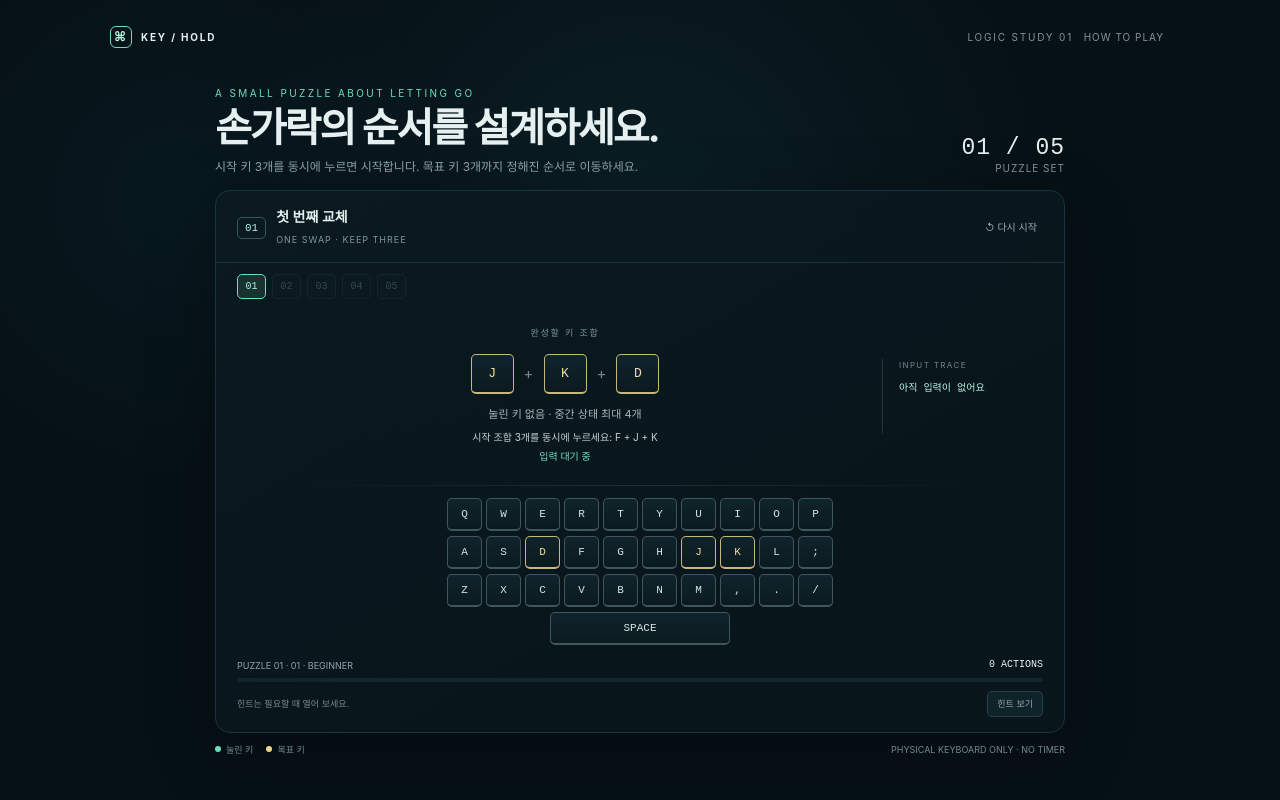
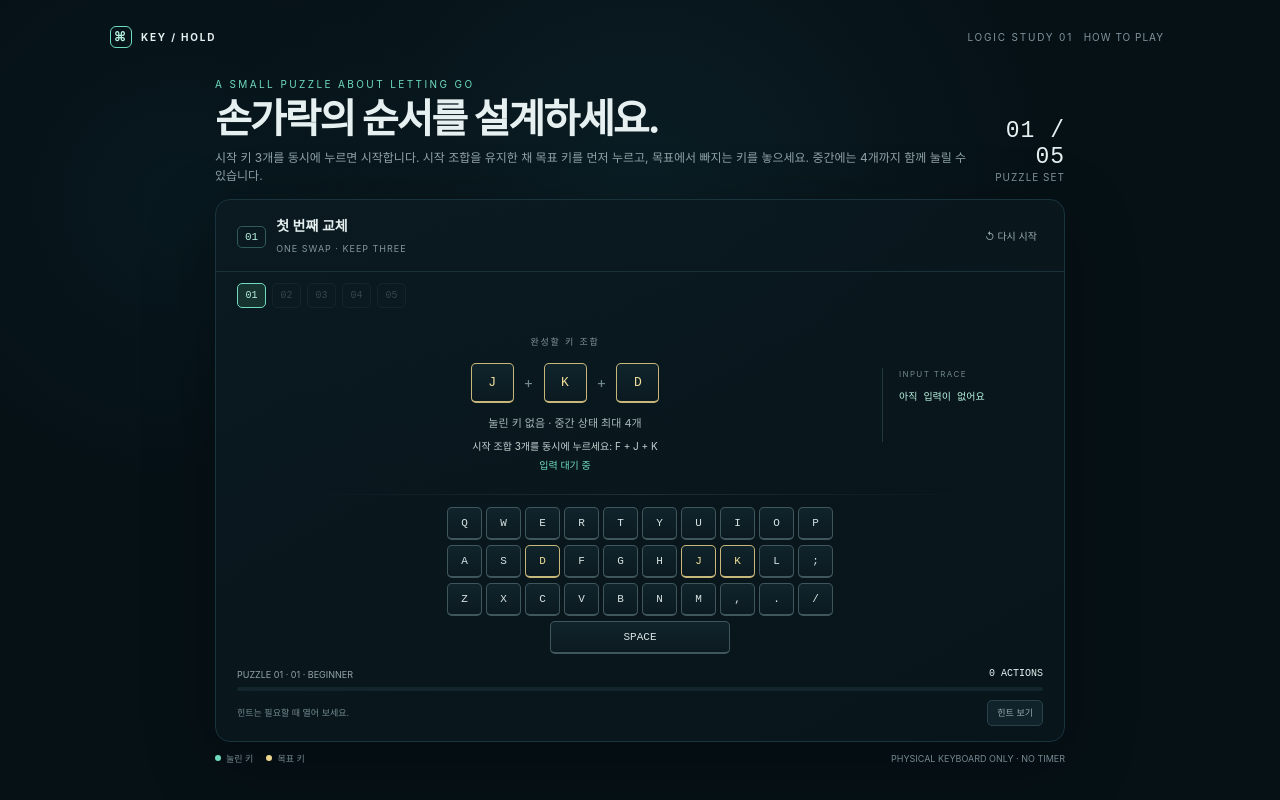
Before and after one commit to jinseo07/keycap, a plain HTML site: page index.html in a window 1280 px wide. Drawn offline with Linux system fonts and the light colour scheme.

Commit message:
Clarify overlap rule and ramp key swaps

```diff
--- a/index.html
+++ b/index.html
@@ -18,7 +18,7 @@ main{flex:1;display:flex;flex-direction:column;justify-content:center}.intro,.ga
 <body><div class="shell">
 <header class="top"><div class="brand"><span class="mark">⌘</span> KEY / HOLD</div><div>LOGIC STUDY 01 <button id="help">HOW TO PLAY</button></div></header>
 <main>
-<section class="intro"><div><div class="eye">A small puzzle about letting go</div><h1>손가락의 순서를 설계하세요.</h1><p>시작 키 3개를 동시에 누르면 시작합니다. 목표 키 3개까지 정해진 순서로 이동하세요.</p></div><div class="count"><strong id="count">01 / 05</strong>PUZZLE SET</div></section>
+<section class="intro"><div><div class="eye">A small puzzle about letting go</div><h1>손가락의 순서를 설계하세요.</h1><p>시작 키 3개를 동시에 누르면 시작합니다. 시작 조합을 유지한 채 목표 키를 먼저 누르고, 목표에서 빠지는 키를 놓으세요. 중간에는 4개까지 함께 눌릴 수 있습니다.</p></div><div class="count"><strong id="count">01 / 05</strong>PUZZLE SET</div></section>
 <section class="game">
 <div class="head"><div class="heading"><span class="number" id="num">01</span><div><h2 id="title">첫 번째 고리</h2><span class="tag" id="tag"></span></div></div><button id="restart" title="현재 퍼즐 다시 시작">↺ 다시 시작</button></div>
 <nav class="tabs" id="tabs" aria-label="퍼즐 단계"></nav>
@@ -36,9 +36,9 @@ main{flex:1;display:flex;flex-direction:column;justify-content:center}.intro,.ga
 const levels=[
  {title:"첫 번째 교체",tag:"ONE SWAP · KEEP THREE",difficulty:"01 · BEGINNER",start:["F","J","K"],goal:["J","K","D"],keys:["F","J","K","D"],hints:["목표에만 있는 D를 먼저 누르세요.","D를 누른 뒤 목표에 없는 F를 놓으세요.","한 가지 풀이: D를 누르고 F를 놓습니다."],success:"좋아요. 세 키 목표 조합에 도달했어요."},
  {title:"두 번 바꾸기",tag:"TWO SWAPS · KEEP D",difficulty:"02 · EASY",start:["A","S","D"],goal:["D","F","G"],keys:["A","S","D","F","G"],hints:["D는 시작과 목표에 모두 있으니 계속 누르고 있어야 합니다.","F와 G를 누른 뒤, 목표에 없는 A와 S를 놓으세요.","한 가지 풀이: F를 누르고 A를 놓은 뒤 G를 누르고 S를 놓습니다."],success:"두 번 교체해 목표 조합을 만들었어요."},
- {title:"다리 유지하기",tag:"BRIDGE · KEEP F",difficulty:"03 · NORMAL",start:["F","J","K"],goal:["F","D","S"],keys:["F","J","K","D","S"],hints:["F는 시작과 목표에 모두 있으니 끝까지 유지하세요.","D와 S를 누른 뒤, 목표에 없는 J와 K를 놓으세요.","한 가지 풀이: D를 누르고 J를 놓은 뒤 S를 누르고 K를 놓습니다."],success:"F를 유지하면서 목표 조합을 만들었어요."},
- {title:"세 번 바꾸기",tag:"THREE SWAPS · TOP ROW",difficulty:"04 · ADVANCED",start:["Q","W","E"],goal:["R","T","Y"],keys:["Q","W","E","R","T","Y"],hints:["목표 키 R, T, Y를 하나씩 더해야 합니다.","새 목표 키를 눌러 네 키가 되면 목표에 없는 키를 하나 놓으세요.","한 가지 풀이: R/Q, T/W, Y/E 순서로 교체합니다."],success:"세 키를 모두 바꿔 목표 조합에 도달했어요."},
- {title:"손가락 연쇄",tag:"THREE SWAPS · BOTTOM ROW",difficulty:"05 · EXPERT",start:["Q","W","E"],goal:["Z","X","C"],keys:["Q","W","E","Z","X","C"],hints:["목표 조합 Z, X, C는 시작 조합과 겹치지 않습니다.","키보드 아래쪽 행으로 한 키씩 옮기며 네 키 제한을 지키세요.","한 가지 풀이: Z/Q, X/W, C/E 순서로 교체합니다."],success:"연쇄 완료. 마지막 세 키만 눌린 상태예요."}
+ {title:"세 키 모두 교체",tag:"THREE SWAPS · HOME ROW",difficulty:"03 · NORMAL",start:["F","J","K"],goal:["D","G","L"],keys:["F","J","K","D","G","L"],hints:["이번에는 시작 키가 목표 조합에 하나도 남지 않습니다.","목표 키를 하나 누르고 네 키가 되면 목표에 없는 키 하나를 놓으세요.","한 가지 풀이: D/F, G/J, L/K 순서로 교체합니다."],success:"세 키를 모두 교체했어요."},
+ {title:"가운데 줄로 이동",tag:"THREE SWAPS · HOME ROW",difficulty:"04 · ADVANCED",start:["Q","W","E"],goal:["A","S","D"],keys:["Q","W","E","A","S","D"],hints:["목표 키 A, S, D는 키보드 가운데 줄에 있습니다.","새 목표 키를 하나씩 누르고, 네 키가 되면 목표에 없는 키를 놓으세요.","한 가지 풀이: A/Q, S/W, D/E 순서로 교체합니다."],success:"가운데 줄 목표 조합에 도달했어요."},
+ {title:"손가락 연쇄",tag:"THREE SWAPS · CROSS ROWS",difficulty:"05 · EXPERT",start:["F","J","K"],goal:["Q","W","E"],keys:["F","J","K","Q","W","E"],hints:["목표 조합 Q, W, E는 위쪽 줄에 있고 시작 조합은 가운데 줄에 있습니다.","목표 키를 하나씩 누르고, 네 키가 되면 목표에 없는 키를 놓으세요.","한 가지 풀이: Q/F, W/J, E/K 순서로 교체합니다."],success:"연쇄 완료. 위쪽 줄의 목표 조합에 도달했어요."}
 ];
 const MAX_HELD_KEYS=4;
 const rows=[["Q","W","E","R","T","Y","U","I","O","P"],["A","S","D","F","G","H","J","K","L",";"],["Z","X","C","V","B","N","M",",",".","/"]];
```
